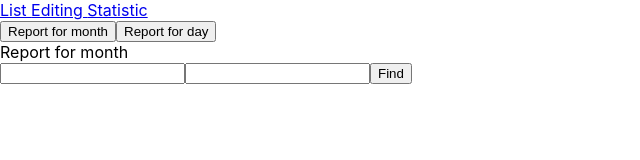
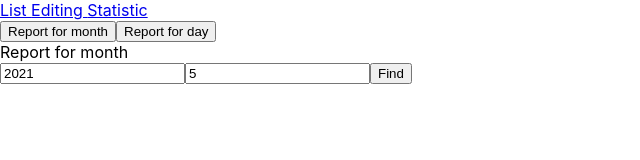
Before and after one commit to fox1s/snack_vending_machine, a React (Create React App) app: page /statistic in a window 1280 px wide. Both pictures are taken after a click on the button "Report for month". Shown: the top 160 px of the page, without its empty margins (0-640 px from the left). Built offline with nearby package versions, Linux system fonts and the light colour scheme.

Commit message:
work addCategory, addItem, purchase ,list ,report month

```diff
--- a/src/components/statistic/Statistic.js
+++ b/src/components/statistic/Statistic.js
@@ -1,10 +1,16 @@
-import React, {useState} from "react";
+import React, {useRef, useState} from "react";
+import {useSelector} from "react-redux";
 
 export default function Statistic() {
-    const [monthFlag, setMonthFlag] = useState(false);
-    const [dayFlag, setDayFlag] = useState(false);
-    const [inputValue, setInputValue] = useState({year: '', month: ''});
+    const [monthFlag, setMonthFlag] = useState(false); // buttons logic
+    const [dayFlag, setDayFlag] = useState(false);     // buttons logic
+    const [filterDate, setFilterDate] = useState([])
 
+    const [inputValue, setInputValue] = useState({year: '2021', month: '5'}); //react from
+    const monthReportForm = useRef(null);
+    const categoryList = useSelector(({categoryList}) => categoryList.categoryList);
+
+    ////////////////////////////////////////// buttons logic
     const onClickMonthReport = () => {
         setMonthFlag(true);
         setDayFlag(false);
@@ -13,36 +19,79 @@ export default function Statistic() {
         setDayFlag(true);
         setMonthFlag(false);
     }
+    ////////////////////////////////////////////////////////////
 
-    // const onInputValue = (e) => {
-    //     setInputValue(e.target.value);
-    // }
     const onFormSubmit = (e) => {
         e.preventDefault();
+        // console.log('onFormSubmit')
+        let dateArr = [];
+        categoryList.forEach(category => {
+            if (category.purchase.length > 0) {
+                category.purchase.forEach(date => {
+                    dateArr.push({...date, name: category.name, price: +category.price})
+                })
+            }
+        })
+        const chosenData = `${e.target[0].value}-${e.target[1].value.length === 1 ? '0' + e.target[1].value : e.target[1].value}`;
+        const filter = dateArr.filter(date => date.date.slice(0, 7) === chosenData)
+        setFilterDate(filter);
     }
-    const onFormInput = (e) => {
+
+    const onInp = () => {
         setInputValue({
-            year: e.target.form[0].value,
-            month: e.target.form[1].value,
+            year: monthReportForm.current[0].value,
+            month: monthReportForm.current[1].value,
         })
-        console.log(e.target.form[0].value)
-        console.log(e.target.form[1].value)
-        // console.log(e.target[1].value)
     }
+
     return (
         <div>
             <button onClick={onClickMonthReport}>Report for month</button>
             <button onClick={onClickDayReport}>Report for day</button>
-            {monthFlag && <div>
+
+            {monthFlag &&
+            <div>
                 Report for month
-                <form action="" onSubmit={onFormSubmit} onInput={onFormInput}>
-                    <input type="number" value={inputValue.year}/>
-                    <input type="number" value={inputValue.month}/>
+
+                <form action="" onSubmit={onFormSubmit} ref={monthReportForm}>
+                    <input type={"number"} onInput={onInp} value={inputValue.year}/>
+                    <input type={"number"} onInput={onInp} value={inputValue.month}/>
                     <button>Find</button>
                 </form>
+                {filterDate.length > 0 &&
+                <div>
+                    <div>Total: {filterDate.reduce((acc, {price}) => {
+                        return acc + price
+                    }, 0)}$</div>
+
+
+                    <div>
+                        {filterDate.map((value, id) => <div
+                            key={id}>{value.name} - {value.count} - {value.price}$</div>)}
+
+                    </div>
+                </div>
+
+                }
 
             </div>}
-            {dayFlag && <div>dayFlag</div>}
+
+            {/*{dayFlag && <div>*/}
+            {/*    Report for day*/}
+
+            {/*    <form action="" onSubmit={onFormSubmit} ref={monthReportForm}>*/}
+            {/*        <input type={"number"} onInput={onInp} value={inputValue.year}/>*/}
+            {/*        <input type={"number"} onInput={onInp} value={inputValue.month}/>*/}
+            {/*        <input type={"number"} onInput={onInp} value={inputValue.day}/>*/}
+            {/*        <button>Find</button>*/}
+            {/*    </form>*/}
+            {/*    {filterDate.length > 0 &&*/}
+            {/*    <div>*/}
+            {/*        {filterDate.map((value, id) => <div key={id}>{value.name} - {value.count} - {value.date}</div>)}*/}
+            {/*    </div>*/}
+            {/*    }*/}
+
+            {/*</div>}*/}
         </div>
     );
 }
```
